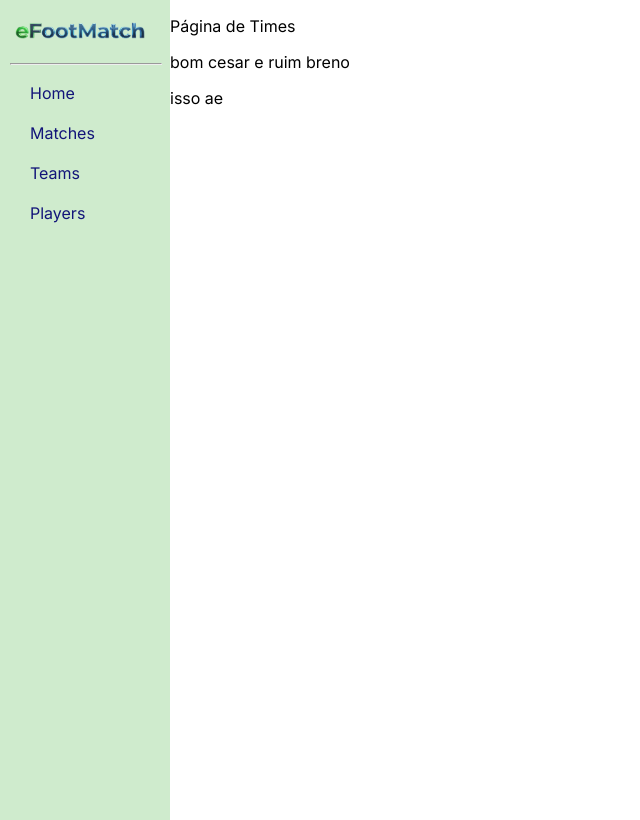
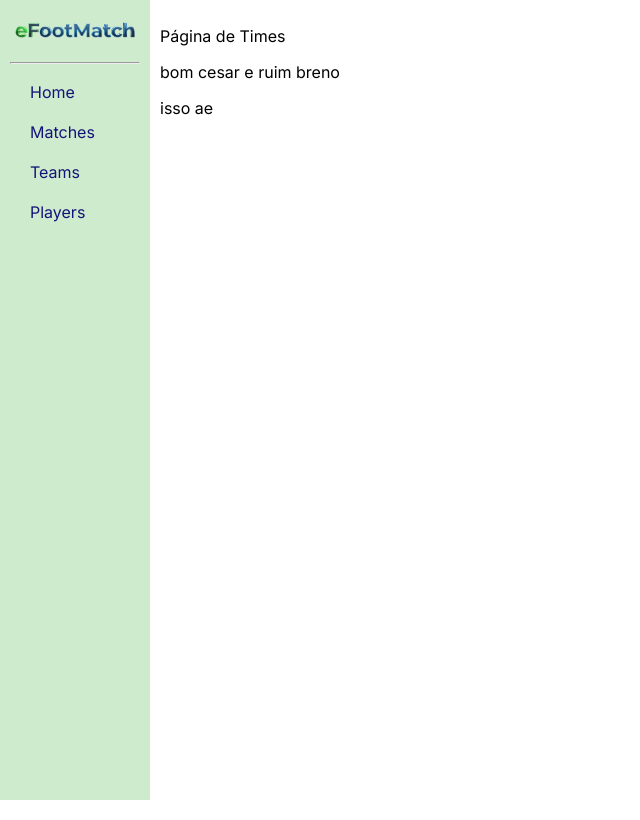
Before and after one commit to CesarKayoma/efootmatch, a Flask app: page /teams/ in a window 1280 px wide. Shown: the whole page, without its empty margins (0-640 px from the left). Run offline with Flask 3, Linux system fonts and the light colour scheme.

Commit message:
feat: add web app manifest and icons for PWA support
- Added site.webmanifest for Progressive Web App (PWA) configuration.
- Included new icons for the web app: web-app-manifest-192x192.png and web-app-manifest-512x512.png.
- Updated base.html to link to the new manifest and icons.
- Enhanced styling and layout for various pages, ensuring consistent padding and box-sizing.
- Created a new database migration to add a users table with relevant fields.

```diff
--- a/app/models/__init__.py
+++ b/app/models/__init__.py
@@ -2,3 +2,4 @@ from app.models.goal import Goal
 from app.models.match import Match
 from app.models.player import Player
 from app.models.team import Team
+from app.models.user import User
--- a/app/templates/base.html
+++ b/app/templates/base.html
@@ -6,7 +6,12 @@
     <link rel="preconnect" href="https://fonts.googleapis.com">
     <link rel="preconnect" href="https://fonts.gstatic.com" crossorigin>
     <link href="https://fonts.googleapis.com/css2?family=Inter:wght@100..900&display=swap" rel="stylesheet">
-    <title>Home</title>
+    <link rel="icon" type="image/png" href="{{ url_for('static', filename='favicon-96x96.png') }} "sizes="96x96">
+    <link rel="icon" type="image/svg+xml" href="{{ url_for('static', filename='favicon.svg') }}">
+    <link rel="shortcut icon" href="{{ url_for('static', filename='favicon.ico') }}">
+    <link rel="apple-touch-icon" sizes="180x180" href="{{ url_for('static', filename='apple-touch-icon.png') }}">
+    <link rel="manifest" href="{{ url_for('static', filename='site.webmanifest') }}">
+    <title>eFootMatch</title>
     <style>
         :root {
             --font-inter: "Inter";
@@ -28,11 +33,14 @@
                 monospace;
         }
 
+        * {
+            box-sizing: border-box;
+        }
+
         body {
             font-family: var(--default-font-family);
             margin: 0;
             padding: 0;
-            box-sizing: border-box;
         }
         .page {
             display: flex;
@@ -62,6 +70,7 @@
 
         .navbar img {
             padding: 10px 0px;
+            padding-right: 10px;
             transition: transform 0.2s ease-in-out;
         }
 
@@ -72,6 +81,10 @@
         .logo {
             width: 140px;
             height: auto;
+        }
+
+        .content {
+            padding: 10px;
         }
 
     </style>
--- a/app/templates/home/index.html
+++ b/app/templates/home/index.html
@@ -2,7 +2,7 @@
 
 {% block content %}
 
-<div>
+<div class="content">
     <p>Página Inicial do Dashboard</p>
     <p>Aqui tem o dashboard principal dos X1 pro Brenolete ver</p>
 </div>
--- a/app/templates/matches/index.html
+++ b/app/templates/matches/index.html
@@ -2,10 +2,13 @@
 
 {% block content %}
 
-<div>
+<div class="content">
     <p>Página de Partidas</p>
     <p>Aqui tem o todas as partidas que nos ja jogamos</p>
     <p>As well as a button that allows you to register a new match</p>
 </div>
+<div>
+    {% for m in matches %}
+</div>
 
 {% endblock %}
--- a/app/templates/players/index.html
+++ b/app/templates/players/index.html
@@ -2,7 +2,7 @@
 
 {% block content %}
 
-<div>
+<div class="content">
     <p>Página de Jogadores</p>
     <p>Aqui tem todos os bagres do breno e bons do cesar</p>
     <p>e deve ter mais tb</p>
--- a/app/templates/teams/index.html
+++ b/app/templates/teams/index.html
@@ -2,7 +2,7 @@
 
 {% block content %}
 
-<div>
+<div class="content">
     <p>Página de Times</p>
     <p>bom cesar e ruim breno</p>
     <p>isso ae</p>
```
Also changed, not shown: app/routes/matches.py (+14 -2 lines), app/services/match_service.py (added, +7 -0 lines), migrations/versions/06f593734e50_added_users_table.py (added, +36 -0 lines), app/static/apple-touch-icon.png (added), app/static/favicon-96x96.png (added), app/static/favicon.ico (added), app/static/favicon.svg (added), app/static/logo.png, app/static/site.webmanifest (added), app/static/web-app-manifest-192x192.png (added), app/static/web-app-manifest-512x512.png (added).
